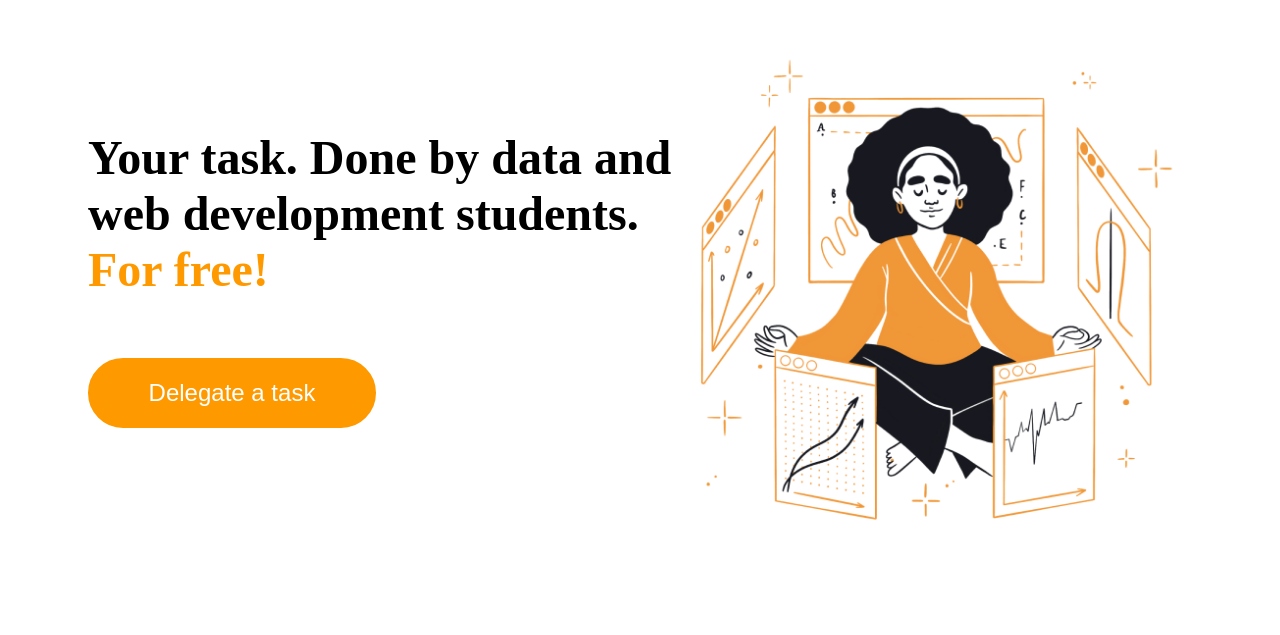
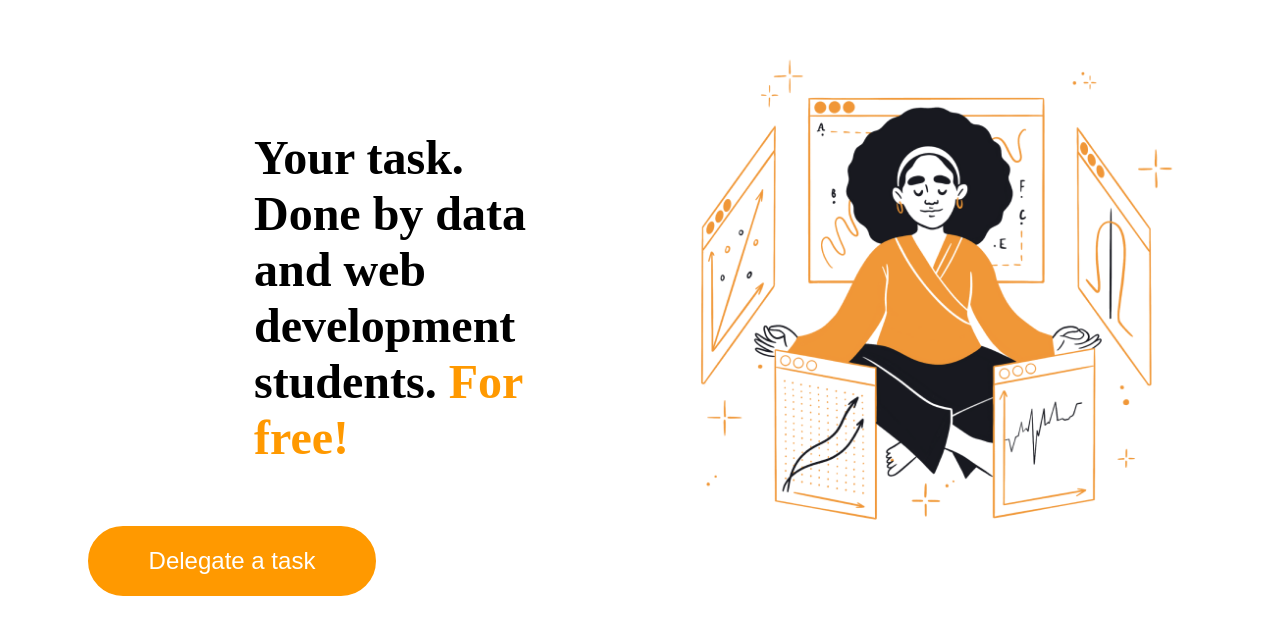
Before and after one commit to idenispankov/yandex-practicum-apiary-project, a Next.js app: page / in a window 1280 px wide. Shown: the part 117-752 px from the top of the page. Built offline with nearby package versions, Linux system fonts and the light colour scheme.

Commit message:
hero heading container test-2, not displaying properly on real device

```diff
--- a/components/Hero/Hero.module.css
+++ b/components/Hero/Hero.module.css
@@ -8,8 +8,8 @@
 }
 
 .text__container {
-  max-width: 300px;
-  margin: 0 auto;
+  /* max-width: 288px; */
+  /* margin: 0 auto; */
 }
 
 .section__heading {
@@ -17,6 +17,9 @@
   font-size: 34px;
   line-height: 39px;
   margin-bottom: 30px;
+  padding: 0 16px;
+  max-width: 288px;
+  margin: 0 auto;
 }
 
 .section__heading_span {
```
